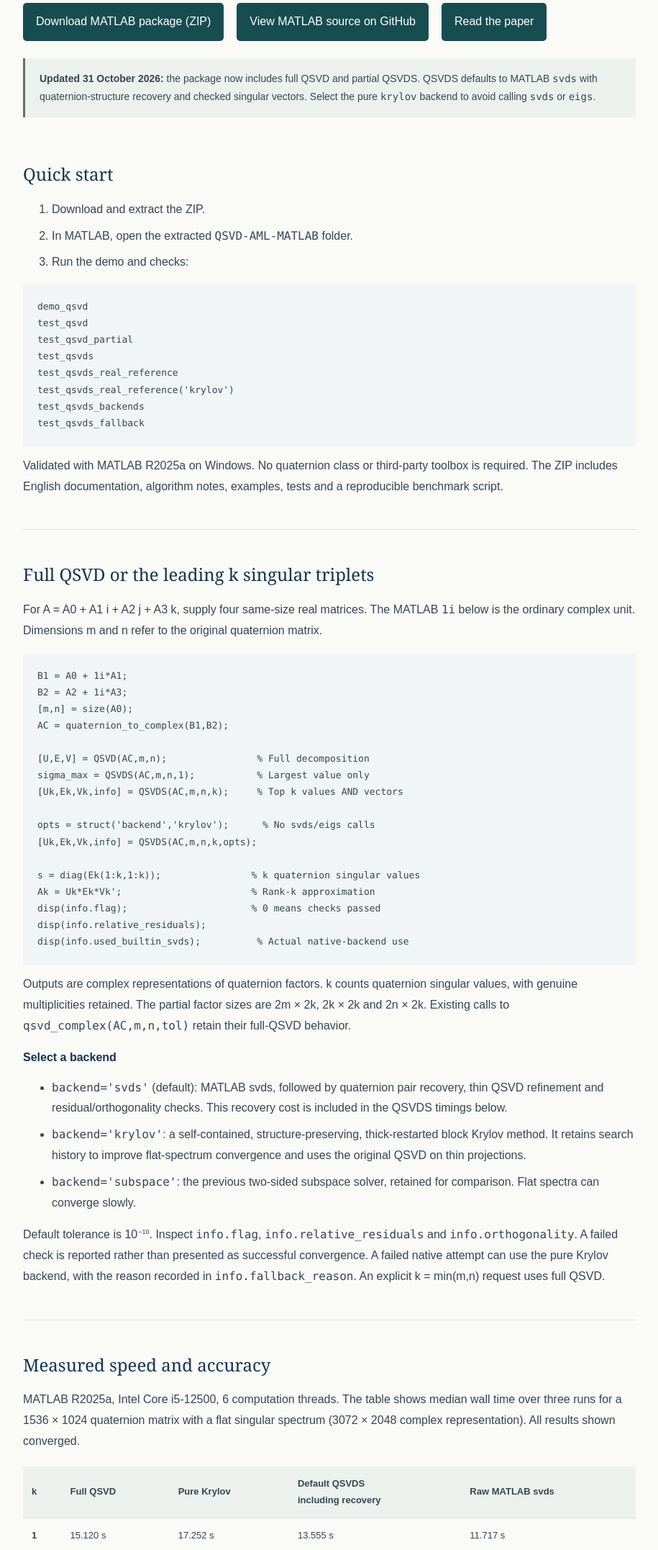
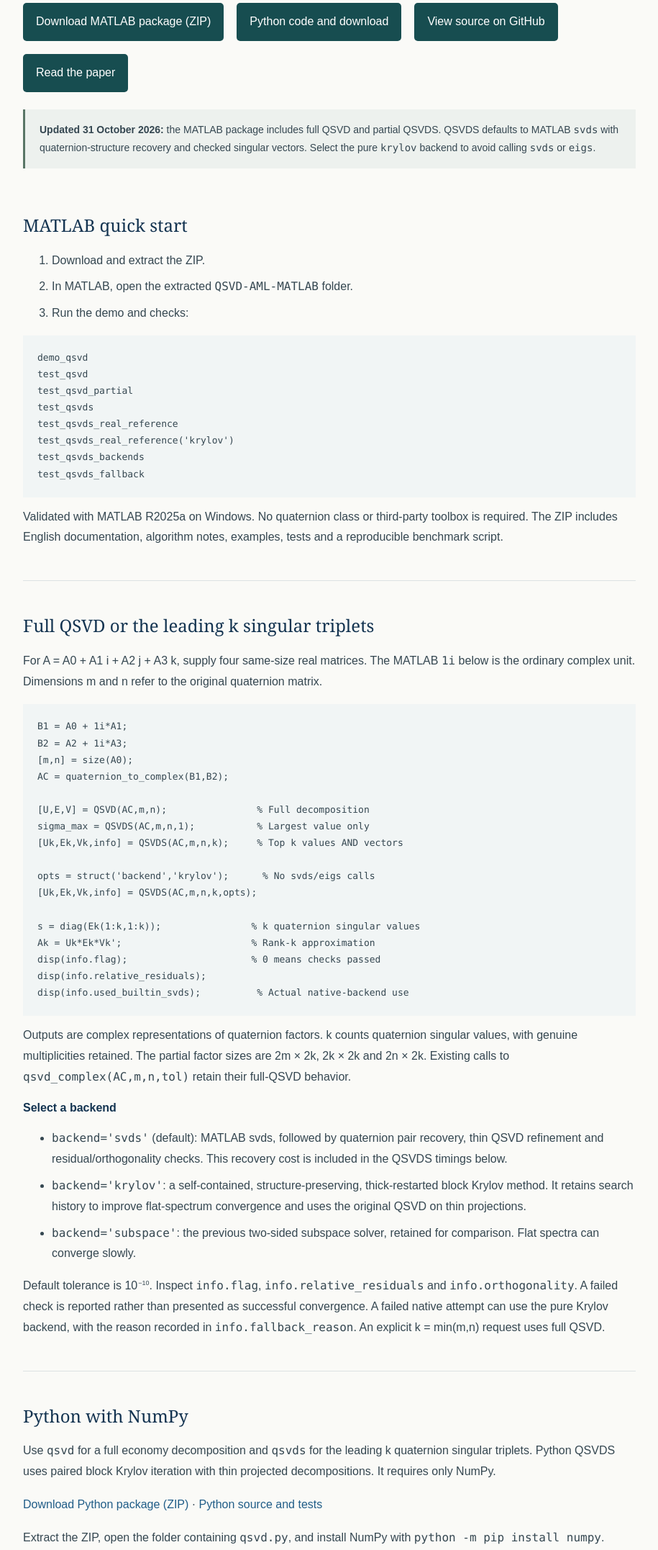
Before and after one commit to zhangdong1107/zhangdong1107.github.io, a plain HTML site: page qsvd/index.html in a window 1280 px wide. Shown: the part 458-2611 px from the top of the page at 72% size, without its empty margins (182-1097 px from the left). Drawn offline with Linux system fonts and the light colour scheme.

Commit message:
Publish Python QSVD package and add contact email

```diff
--- a/qsvd/index.html
+++ b/qsvd/index.html
@@ -1,16 +1,16 @@
 <!doctype html>
 <html lang="en"><head><meta charset="utf-8"><meta name="viewport" content="width=device-width,initial-scale=1">
-<title>QSVD and QSVDS | Quaternion SVD MATLAB code</title>
-<meta name="description" content="Full quaternion SVD and leading-k singular triplets in MATLAB. Download QSVD/QSVDS with selectable svds and pure Krylov backends, numerical tests and measured benchmarks.">
+<title>QSVD and QSVDS | Quaternion SVD in MATLAB and Python</title>
+<meta name="description" content="Full quaternion SVD and leading-k singular triplets in MATLAB and Python. Download QSVD/QSVDS with selectable svds and pure Krylov backends, numerical tests and measured benchmarks.">
 <link rel="canonical" href="https://zhangdong1107.github.io/qsvd/"><meta name="robots" content="index,follow"><link rel="stylesheet" href="/styles.css">
 <style>main.algorithm{max-width:900px;margin:60px auto;padding:0 24px}.algorithm h1{font-size:clamp(28px,5vw,44px);line-height:1.2}.algorithm section{padding:28px 0;scroll-margin-top:24px}.algorithm pre{padding:20px;background:#f1f5f5;overflow:auto;font-size:13px;line-height:1.7}.algorithm code{font-family:Consolas,monospace}.actions{display:flex;gap:18px;flex-wrap:wrap;margin:24px 0}.actions a{padding:12px 18px;background:#174d50;color:white;border-radius:5px}.algorithm p,.algorithm li{line-height:1.8}.algorithm li{margin-bottom:8px}.comparison{overflow-x:auto;margin:20px 0}.comparison table{border-collapse:collapse;width:100%;min-width:650px;font-size:13px}.comparison th,.comparison td{text-align:left;padding:12px;border-bottom:1px solid #d7dedb}.comparison thead{background:#edf1ee}.algorithm .update-note{padding:16px 20px;background:#edf1ee;border-left:3px solid #597666;font-size:14px}.algorithm .small-note{font-size:12px;color:#486778}@media(max-width:480px){main.algorithm{margin:30px auto;padding:0 21px}.algorithm pre{padding:14px}.actions{gap:10px}.actions a{padding:10px 12px}}</style>
 <script data-goatcounter="https://zhangdong1107.goatcounter.com/count" async src="/assets/goatcounter.js"></script></head>
 <body><a class="skip-link" href="#main">Skip to content</a><header class="site-header"><a class="wordmark" href="/">Dong Zhang<span>Academic homepage</span></a><nav aria-label="Main navigation"><a href="#partial">QSVDS</a><a href="#benchmarks">Benchmarks</a><a href="/#publications">Publications</a><a href="/#contact">Contact</a></nav></header>
-<main id="main" class="algorithm"><p class="eyebrow">QSVD / QSVDS · MATLAB research software</p><h1>Quaternion singular value decomposition</h1>
+<main id="main" class="algorithm"><p class="eyebrow">QSVD / QSVDS · MATLAB and Python</p><h1>Quaternion singular value decomposition</h1>
 <p><strong>A fast universal algorithm for quaternion singular value decomposition</strong><br>Dong Zhang, Chuan Jiang, V. I. Vasil’ev, and Tongsong Jiang<br><em>Applied Mathematics Letters</em> 182 (2026), 110047.</p>
-<div class="actions"><a href="/downloads/qsvd-aml-matlab.zip?v=20261031" data-goatcounter-click="qsvd-download" data-goatcounter-title="QSVD MATLAB package download click" download="QSVD-AML-MATLAB.zip">Download MATLAB package (ZIP)</a><a href="https://github.com/zhangdong1107/QSVD" data-goatcounter-click="qsvd-github" data-goatcounter-title="QSVD GitHub repository click">View MATLAB source on GitHub</a><a href="https://doi.org/10.1016/j.aml.2026.110047">Read the paper</a></div>
-<p class="update-note"><strong>Updated 31 October 2026:</strong> the package now includes full QSVD and partial QSVDS. QSVDS defaults to MATLAB <code>svds</code> with quaternion-structure recovery and checked singular vectors. Select the pure <code>krylov</code> backend to avoid calling <code>svds</code> or <code>eigs</code>.</p>
-<section><h2>Quick start</h2><ol><li>Download and extract the ZIP.</li><li>In MATLAB, open the extracted <code>QSVD-AML-MATLAB</code> folder.</li><li>Run the demo and checks:</li></ol>
+<div class="actions"><a href="/downloads/qsvd-aml-matlab.zip?v=20261031" data-goatcounter-click="qsvd-download" data-goatcounter-title="QSVD MATLAB package download click" download="QSVD-AML-MATLAB.zip">Download MATLAB package (ZIP)</a><a href="#python">Python code and download</a><a href="https://github.com/zhangdong1107/QSVD" data-goatcounter-click="qsvd-github" data-goatcounter-title="QSVD GitHub repository click">View source on GitHub</a><a href="https://doi.org/10.1016/j.aml.2026.110047">Read the paper</a></div>
+<p class="update-note"><strong>Updated 31 October 2026:</strong> the MATLAB package includes full QSVD and partial QSVDS. QSVDS defaults to MATLAB <code>svds</code> with quaternion-structure recovery and checked singular vectors. Select the pure <code>krylov</code> backend to avoid calling <code>svds</code> or <code>eigs</code>.</p>
+<section><h2>MATLAB quick start</h2><ol><li>Download and extract the ZIP.</li><li>In MATLAB, open the extracted <code>QSVD-AML-MATLAB</code> folder.</li><li>Run the demo and checks:</li></ol>
 <pre><code>demo_qsvd
 test_qsvd
 test_qsvd_partial
@@ -41,12 +41,24 @@ disp(info.used_builtin_svds);          % Actual native-backend use</code></pre>
 <p>Outputs are complex representations of quaternion factors. k counts quaternion singular values, with genuine multiplicities retained. The partial factor sizes are 2m × 2k, 2k × 2k and 2n × 2k. Existing calls to <code>qsvd_complex(AC,m,n,tol)</code> retain their full-QSVD behavior.</p>
 <h3>Select a backend</h3><ul><li><code>backend='svds'</code> (default): MATLAB svds, followed by quaternion pair recovery, thin QSVD refinement and residual/orthogonality checks. This recovery cost is included in the QSVDS timings below.</li><li><code>backend='krylov'</code>: a self-contained, structure-preserving, thick-restarted block Krylov method. It retains search history to improve flat-spectrum convergence and uses the original QSVD on thin projections.</li><li><code>backend='subspace'</code>: the previous two-sided subspace solver, retained for comparison. Flat spectra can converge slowly.</li></ul>
 <p>Default tolerance is 10<sup>−10</sup>. Inspect <code>info.flag</code>, <code>info.relative_residuals</code> and <code>info.orthogonality</code>. A failed check is reported rather than presented as successful convergence. A failed native attempt can use the pure Krylov backend, with the reason recorded in <code>info.fallback_reason</code>. An explicit k = min(m,n) request uses full QSVD.</p></section>
-<section id="benchmarks"><h2>Measured speed and accuracy</h2><p>MATLAB R2025a, Intel Core i5-12500, 6 computation threads. The table shows median wall time over three runs for a 1536 × 1024 quaternion matrix with a flat singular spectrum (3072 × 2048 complex representation). All results shown converged.</p>
+<section id="python"><h2>Python with NumPy</h2><p>Use <code>qsvd</code> for a full economy decomposition and <code>qsvds</code> for the leading k quaternion singular triplets. Python QSVDS uses paired block Krylov iteration with thin projected decompositions. It requires only NumPy.</p><p><a href="/downloads/qsvd-python.zip" download="QSVD-Python.zip">Download Python package (ZIP)</a> · <a href="https://github.com/zhangdong1107/QSVD/tree/main/python">Python source and tests</a></p><p>Extract the ZIP, open the folder containing <code>qsvd.py</code>, and install NumPy with <code>python -m pip install numpy</code>.</p><pre><code>import numpy as np
+from qsvd import quaternion_to_complex, qsvd, qsvds
+
+rng = np.random.default_rng(8)
+a0, a1, a2, a3 = rng.normal(size=(4, 16, 12))
+ac = quaternion_to_complex(a0 + 1j*a1, a2 + 1j*a3)
+
+u, s, v = qsvd(ac)
+np.testing.assert_allclose((u * np.tile(s, 2)) @ v.conj().T, ac, atol=1e-11)
+sigma_max = qsvds(ac, 1, values_only=True)[0]
+uk, sk, vk = qsvds(ac, 3)
+approx = (uk * np.tile(sk, 2)) @ vk.conj().T</code></pre><p>Each singular value appears once in <code>s</code>. The second half of the columns of <code>v</code> contains the quaternion partners of the first half. Run <code>python -m unittest -v</code> in the extracted folder to check the examples’ numerical properties and compare with an independent real representation. Tested with Python 3.12 and NumPy 2.3.5.</p></section>
+<section id="benchmarks"><h2>MATLAB speed and accuracy</h2><p>MATLAB R2025a, Intel Core i5-12500, 6 computation threads. The table shows median wall time over three runs for a 1536 × 1024 quaternion matrix with a flat singular spectrum (3072 × 2048 complex representation). All results shown converged.</p>
 <div class="comparison" role="region" aria-label="Flat-spectrum benchmark comparison" tabindex="0"><table><thead><tr><th scope="col">k</th><th scope="col">Full QSVD</th><th scope="col">Pure Krylov</th><th scope="col">Default QSVDS<br>including recovery</th><th scope="col">Raw MATLAB svds</th></tr></thead><tbody><tr><th scope="row">1</th><td>15.120 s</td><td>17.252 s</td><td>13.555 s</td><td>11.717 s</td></tr><tr><th scope="row">5</th><td>15.120 s</td><td>22.943 s</td><td>21.393 s</td><td>18.879 s</td></tr></tbody></table></div>
 <p>The pure backend converged in 218 and 244 block iterations; the previous subspace solver did not converge within 1000 iterations on the same matrices. Both new routes passed all 18 benchmark configurations. Partial decomposition does not always beat full QSVD, and the fastest backend depends on the spectrum and matrix size.</p>
 <p class="small-note">Across all tested large matrices, the default QSVDS had a maximum relative singular-value error of 4.24 × 10<sup>−15</sup> and maximum two-equation residual of 5.77 × 10<sup>−14</sup>. The pure Krylov backend had corresponding maxima of 4.46 × 10<sup>−13</sup> and 9.84 × 10<sup>−11</sup>. Raw svds requests 2k complex triplets and excludes quaternion-factor recovery; its requested tolerance is 10<sup>−10</sup>. Default QSVDS internally requests tol/10 before checking the recovered result. These are synthetic, known-spectrum measurements, not universal accuracy or speed guarantees.</p>
 <p><a href="/downloads/qsvds-benchmark.txt">Read the complete benchmark report</a>. The downloadable package includes <code>BENCHMARK.txt</code> and <code>benchmark_qsvds_optimized.m</code>.</p></section>
-<section><h2>Correctness checks</h2><p>The source and final extracted ZIP both passed the demo, 8 full-QSVD checks, 35 compatibility/top-k checks, 15 structured-spectrum checks, 30 independent real-representation comparisons per backend, 96 backend/boundary checks, and injected native-error/bad-factor recovery tests. Checks cover repeated singular values, rank deficiency, tall/wide and zero matrices, paired structure, both singular equations, orthogonality, RNG preservation and pure-backend execution paths.</p><p>Use the returned status and residuals for your own inputs. The README and algorithm notes describe options, stopping criteria and numerical limits.</p></section>
+<section><h2>MATLAB correctness checks</h2><p>The source and final extracted ZIP both passed the demo, 8 full-QSVD checks, 35 compatibility/top-k checks, 15 structured-spectrum checks, 30 independent real-representation comparisons per backend, 96 backend/boundary checks, and injected native-error/bad-factor recovery tests. Checks cover repeated singular values, rank deficiency, tall/wide and zero matrices, paired structure, both singular equations, orthogonality, RNG preservation and pure-backend execution paths.</p><p>Use the returned status and residuals for your own inputs. The README and algorithm notes describe options, stopping criteria and numerical limits.</p></section>
 <section><h2>Cite the paper</h2><p>D. Zhang, C. Jiang, V. I. Vasil’ev, and T. Jiang, “A fast universal algorithm for quaternion singular value decomposition,” <em>Applied Mathematics Letters</em>, vol. 182, article 110047, 2026. <a href="https://doi.org/10.1016/j.aml.2026.110047">doi:10.1016/j.aml.2026.110047</a>.</p><p>The partial backends are software extensions; they are not claimed as algorithms already presented in the original paper. <a href="https://github.com/zhangdong1107/QSVD/blob/main/CITATION.bib">BibTeX citation</a>.</p></section>
-<section><h2>Contact</h2><p>Dong Zhang, Qufu Normal University<br><a href="mailto:zhangdong@qfnu.edu.cn">zhangdong@qfnu.edu.cn</a><br><a href="mailto:dz_zhangdong@sina.com">dz_zhangdong@sina.com</a></p></section></main>
-<footer><a href="/">Dong Zhang · Academic homepage</a><span>Last updated: <time datetime="2026-10-31">31 October 2026</time></span></footer></body></html>
+<section><h2>Contact</h2><p>Dong Zhang, Qufu Normal University<br><a href="mailto:zhangdong@qfnu.edu.cn">zhangdong@qfnu.edu.cn</a><br><a href="mailto:dz_zhangdong@sina.com">dz_zhangdong@sina.com</a><br><a href="mailto:dz_zhangdong@163.com">dz_zhangdong@163.com</a></p></section></main>
+<footer><a href="/">Dong Zhang · Academic homepage</a><span>Last updated: <time datetime="2026-11-19">19 November 2026</time></span></footer></body></html>
--- a/sitemap.xml
+++ b/sitemap.xml
@@ -1 +1 @@
-<?xml version="1.0" encoding="UTF-8"?><urlset xmlns="http://www.sitemaps.org/schemas/sitemap/0.9"><url><loc>https://zhangdong1107.github.io/</loc><lastmod>2026-10-31</lastmod></url><url><loc>https://zhangdong1107.github.io/qsvd/</loc><lastmod>2026-10-31</lastmod></url></urlset>
+<?xml version="1.0" encoding="UTF-8"?><urlset xmlns="http://www.sitemaps.org/schemas/sitemap/0.9"><url><loc>https://zhangdong1107.github.io/</loc><lastmod>2026-11-19</lastmod></url><url><loc>https://zhangdong1107.github.io/qsvd/</loc><lastmod>2026-11-19</lastmod></url></urlset>
```
Also changed, not shown: index.html (+1 -1 lines), 1 other file.
